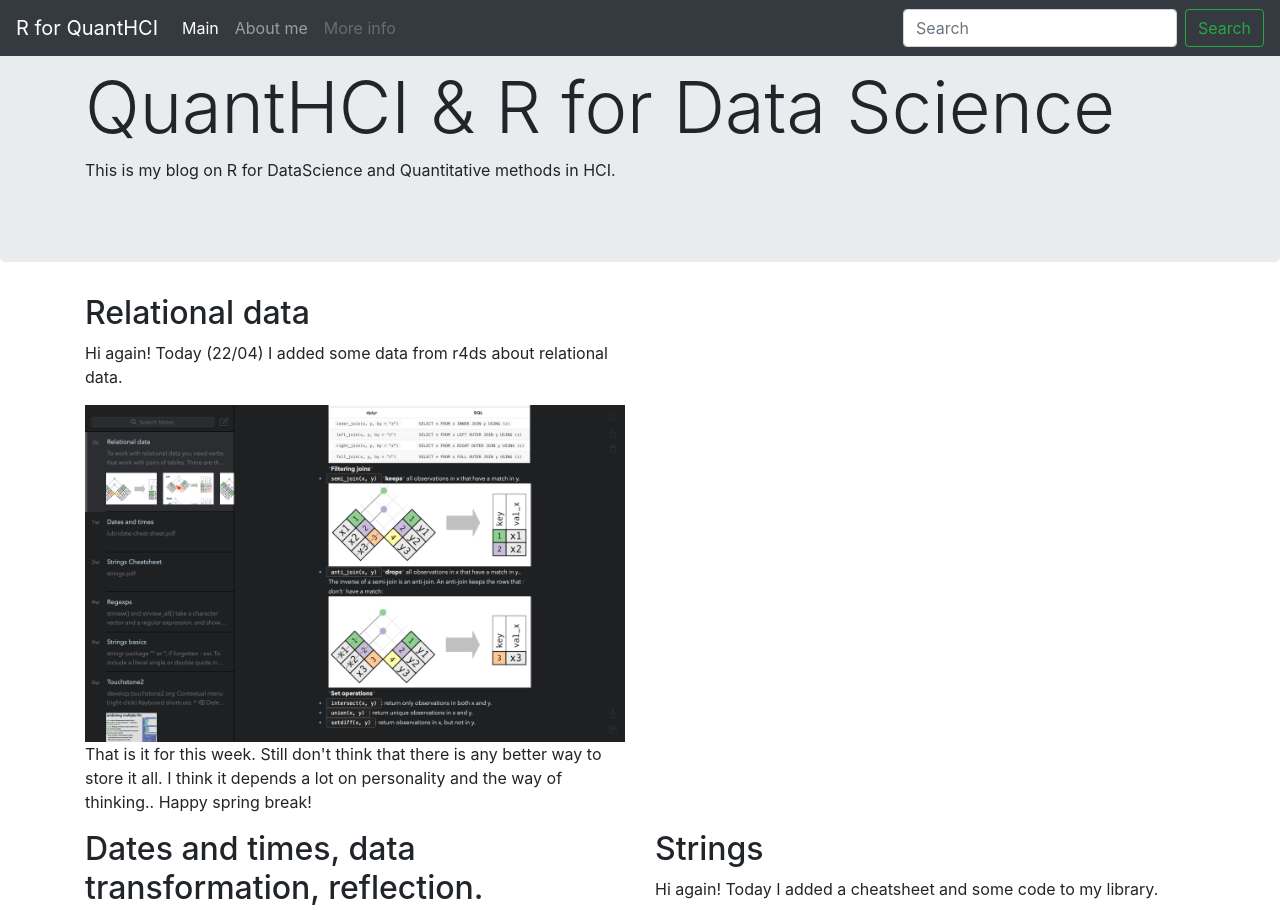
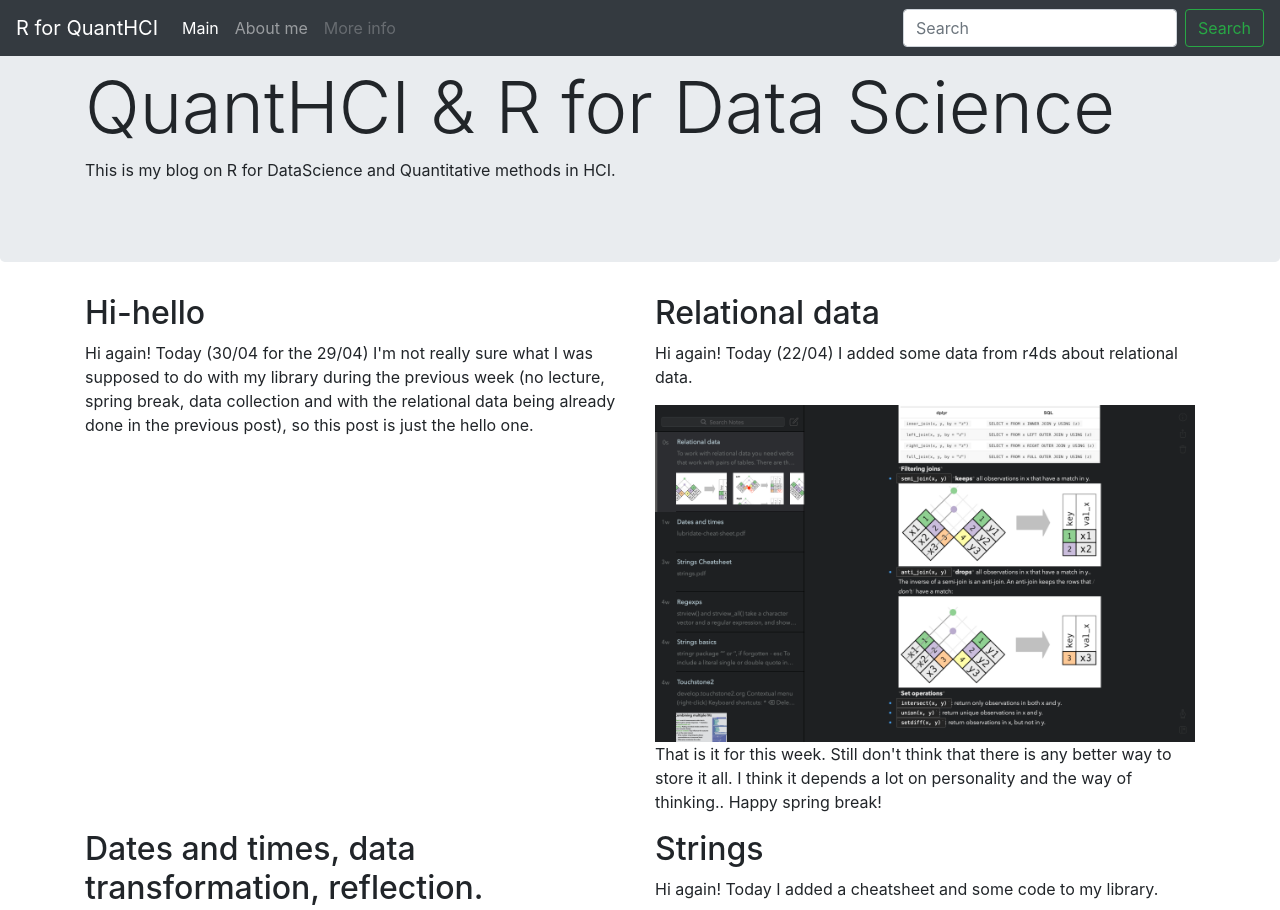
Before and after one commit to natalia-obukhova/QuantHCI, a plain HTML site: page index.html in a window 1280 px wide. Shown: the top 910 px of the page. Drawn offline with nearby package versions, Linux system fonts and the light colour scheme; a script that the page names is missing.

Commit message:
30/04 for 29/04

```diff
--- a/index.html
+++ b/index.html
@@ -52,6 +52,11 @@
   <div class="container">
 
     <div class="row">
+      <div class="col-md-6 col-xs-12">
+        <h2>Hi-hello</h2>
+        <p> Hi again! Today (30/04 for the 29/04) I'm not really sure what I was supposed to do with my library during the previous week (no lecture, spring break, data collection and with the relational data being already done in the previous post), so this post is just the hello one.</p>
+      </div>
+
       <div class="col-md-6 col-xs-12">
         <h2>Relational data</h2>
         <p> Hi again! Today (22/04) I added some data from r4ds about relational data.</p>
```
